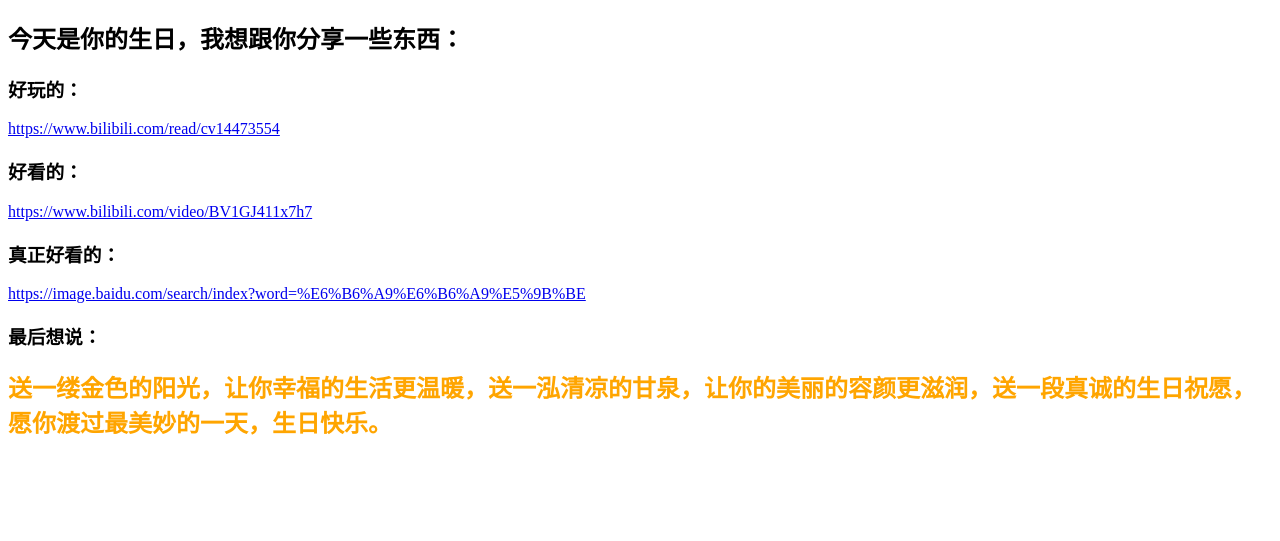
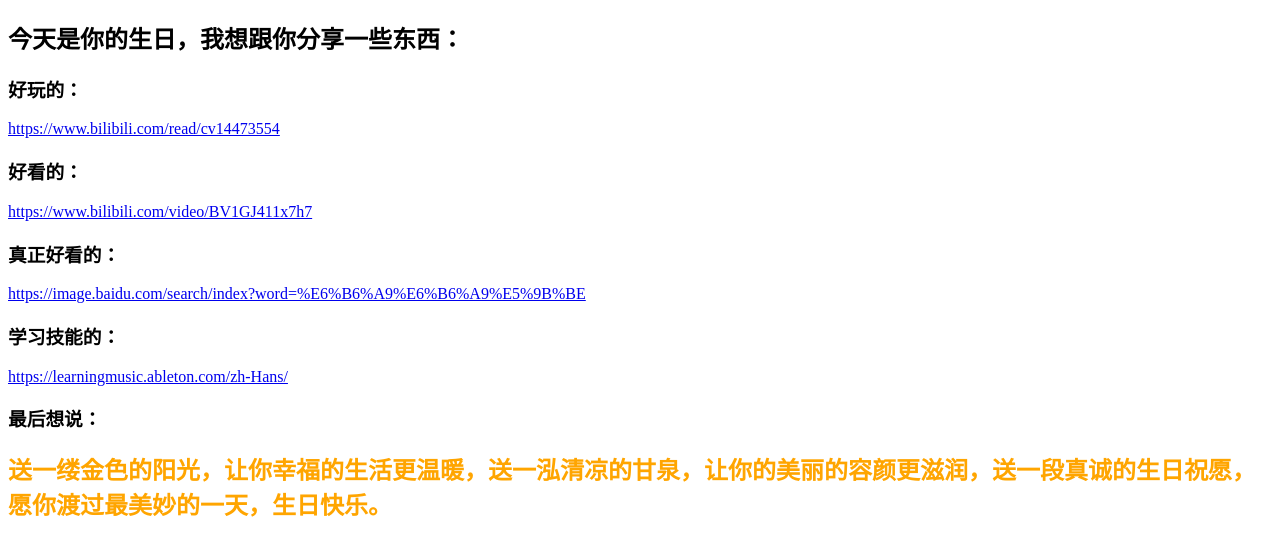
Before and after one commit to MonumentValley1020/MonumentValley1020.github.io, a plain HTML site: page index.html in a window 1280 px wide. Shown: the part 535-1076 px from the top of the page. Before the commit the page ends 994 px from the top, so only its background shows below. Drawn offline with Linux system fonts and the light colour scheme.

Commit message:
Update index.html

```diff
--- a/index.html
+++ b/index.html
@@ -26,6 +26,8 @@
     <a href="https://www.bilibili.com/video/BV1GJ411x7h7">https://www.bilibili.com/video/BV1GJ411x7h7</a>
     <h3>真正好看的：</h3>
     <a href="https://image.baidu.com/search/index?tn=baiduimage&ps=1&ct=201326592&lm=-1&cl=2&nc=1&ie=utf-8&dyTabStr=MCwzLDIsNiw0LDEsNSw3LDgsOQ%3D%3D&word=%E6%B6%A9%E6%B6%A9%E5%9B%BE">https://image.baidu.com/search/index?word=%E6%B6%A9%E6%B6%A9%E5%9B%BE</a>
+    <h3>学习技能的：</h3>
+    <a href="https://learningmusic.ableton.com/zh-Hans/">https://learningmusic.ableton.com/zh-Hans/</a>
     <h3>最后想说：</h3>
     <h2 style="color: orange">送一缕金色的阳光，让你幸福的生活更温暖，送一泓清凉的甘泉，让你的美丽的容颜更滋润，送一段真诚的生日祝愿，愿你渡过最美妙的一天，生日快乐。</h2>
 </body>
```
